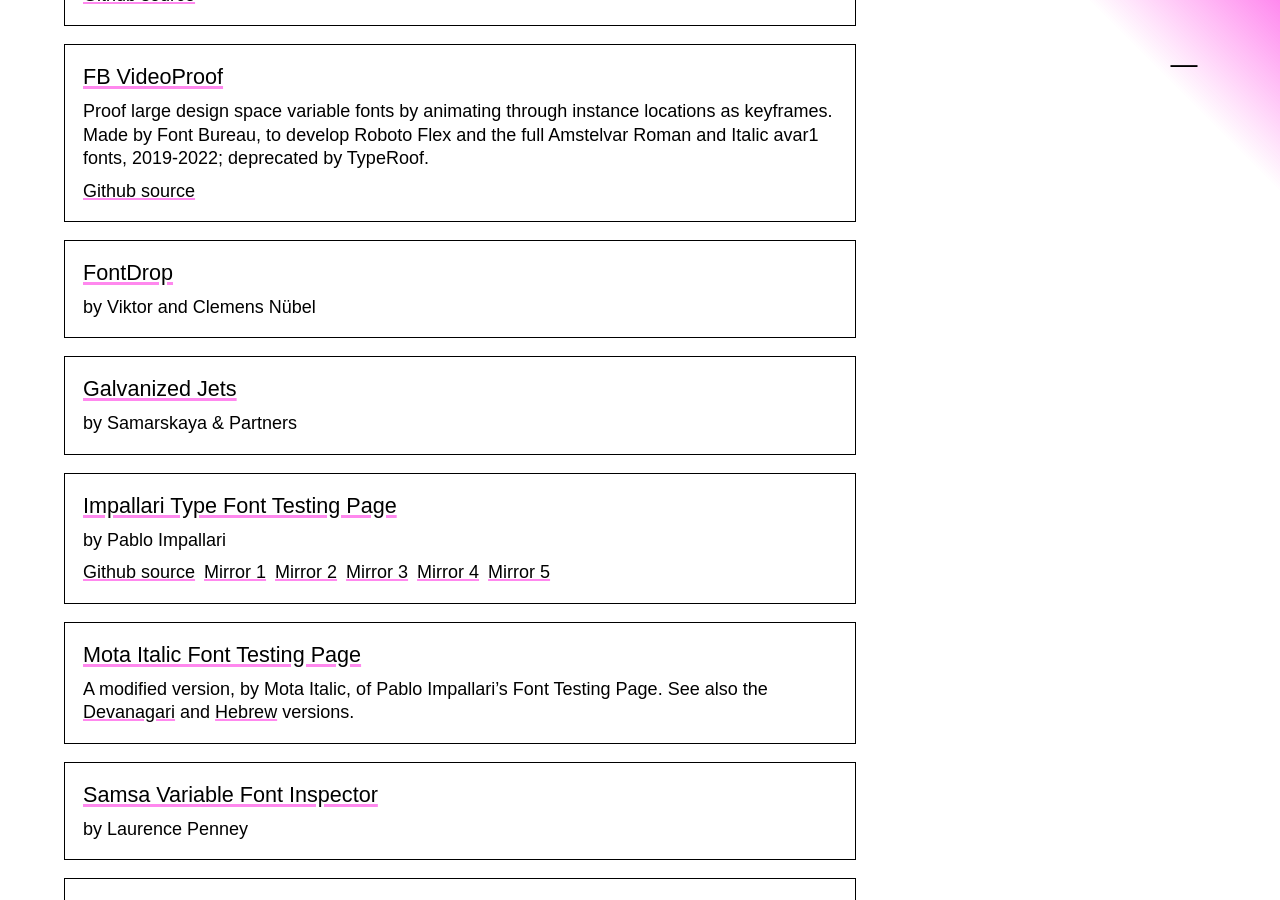
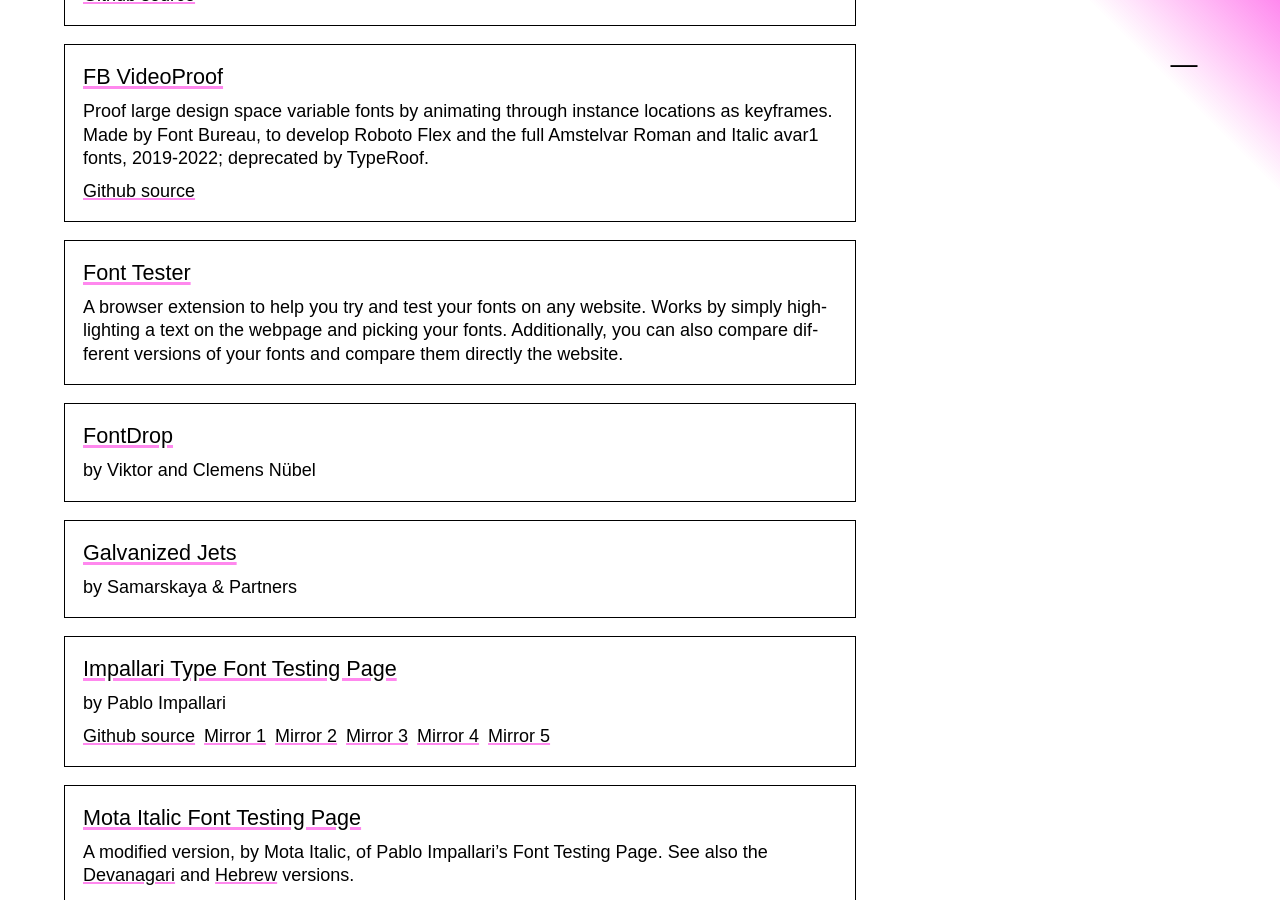
Before and after one commit to justinpenner/type-design-resources, a Jekyll site: the page built from index.md, in a window 1280 px wide and 900 px high, scrolled down 29655 px. Built offline with Jekyll 4.4.1, drawn with Linux system fonts in a browser that asks for light colours; some web fonts are replaced.

Commit message:
Update data.yaml

```diff
--- a/_data/data.yaml
+++ b/_data/data.yaml
@@ -827,6 +827,9 @@
           - name: Dinamo Font Gauntlet
             url: https://dinamodarkroom.com/gauntlet/
             description: A tool for proofing and animating variable fonts.
+          - name: Font Tester
+            url: https://font-tester.foxcraft.tech/
+            description: A browser extension to help you try and test your fonts on any website. Works by simply highlighting a text on the webpage and picking your fonts. Additionally, you can also compare different versions of your fonts and compare them directly the website.
           - name: Impallari Type Font Testing Page
             url: https://impallari.com/testing/
             description: by Pablo Impallari
```
